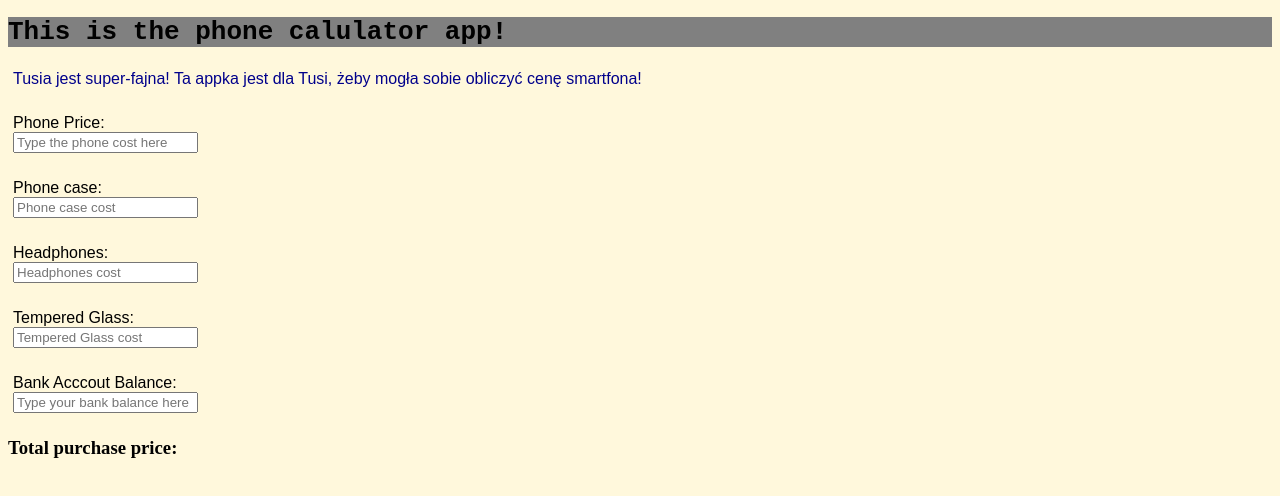
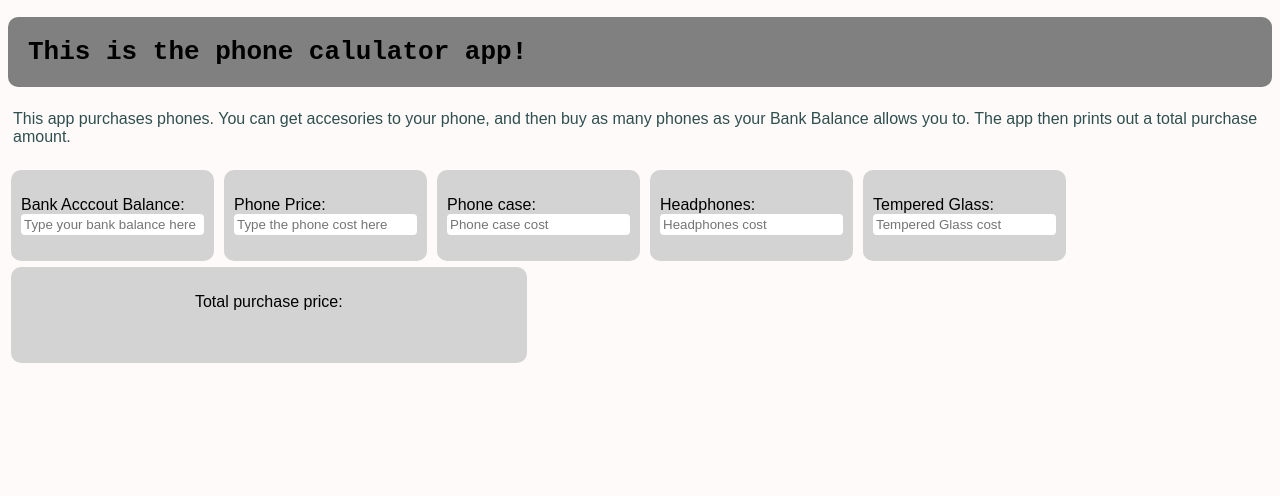
Before and after one commit to sylvestertarnowski/smartphonePriceCalculator, a plain HTML site: page smartphonePriceCalculator/index.html in a window 1280 px wide. Drawn offline with Linux system fonts and the light colour scheme.

Commit message:
Add files via upload
Cleaned up the UI, looks cleaner now, upgraded the formula so that it doesn't exceed the Account Balance.

```diff
--- a/smartphonePriceCalculator/index.html
+++ b/smartphonePriceCalculator/index.html
@@ -6,25 +6,24 @@
   <script src="script.js"></script>
   <body>
     <h1>This is the phone calulator app!</h1>
-    <p>Tusia jest super-fajna! Ta appka jest dla Tusi, żeby mogła sobie
-    obliczyć cenę smartfona!</p>
-    <p class="forms">Phone Price:<br>
+    <p>This app purchases phones. You can get accesories to your phone, and then buy as many phones as your Bank Balance allows you to. The app then prints out a total purchase amount.</p>
+    <div><p class="forms">Bank Acccout Balance:<br>
+    <input type="text" id="bankbalance" onkeyup="formChanged()"
+           onchange="formChanged()" placeholder="Type your bank balance here"/></p></div>
+    <div><p class="forms">Phone Price:<br>
     <input type="text" id="phoneprice" onkeyup="formChanged()"
-    onchange="formChanged()" placeholder="Type the phone cost here"/></p>
-    <p class="forms">Phone case:<br>
+           onchange="formChanged()" placeholder="Type the phone cost here"/></p></div>
+    <div><p class="forms">Phone case:<br>
     <input type="text" id="phonecase" onkeyup="formChanged()"
-    onchange="formChanged()" placeholder="Phone case cost"/></p>
-    <p class="forms">Headphones:<br>
+           onchange="formChanged()" placeholder="Phone case cost"/></p></div>
+    <div><p class="forms">Headphones:<br>
     <input type="text" id="headphones" onkeyup="formChanged()"
-    onchange="formChanged()" placeholder="Headphones cost"/></p>
-    <p class="forms">Tempered Glass:<br>
+           onchange="formChanged()" placeholder="Headphones cost"/></p></div>
+    <div><p class="forms">Tempered Glass:<br>
     <input type="text" id="phoneglass" onkeyup="formChanged()"
-    onchange="formChanged()" placeholder="Tempered Glass cost"/></p>
-    <p class="forms">Bank Acccout Balance:<br>
-    <input type="text" id="bankbalance" onkeyup="formChanged()"
-    onchange="formChanged()" placeholder="Type your bank balance here"/></p>
-    <h3>Total purchase price:</h3>
-    <p id="totalprice"></p>
+           onchange="formChanged()" placeholder="Tempered Glass cost"/></p></div>
+    <div id="lastDiv"><p class="forms">Total purchase price:</p>
+      <p id="totalprice"></p></div>
   </body>
 
 </html>
--- a/smartphonePriceCalculator/script.js
+++ b/smartphonePriceCalculator/script.js
@@ -25,7 +25,7 @@ var finalPrice = purchaseAmount + purchaseAmount * taxRate;
 /* Have to figure out away to not let the phone price show
 if there is no money in the bank */
 if ((phoneCase + phoneHeadphones + phoneGlass) < mentalSpendingLimit) {
-    for (var n=0; (purchaseAmount + (purchaseAmount * taxRate)) < bankBalance; n++) {
+    for (var n=0; (purchaseAmount + (purchaseAmount * taxRate)) < bankBalance - (purchaseAmount + (purchaseAmount * taxRate)); n++) {
       purchaseAmount += purchaseAmount;
     }
     // alert('$' + purchaseAmount.toFixed(2));
--- a/smartphonePriceCalculator/stylesheet.css
+++ b/smartphonePriceCalculator/stylesheet.css
@@ -1,16 +1,36 @@
 h1 {
-  background-color: grey;
-  font-family: monospace;
+    background-color: grey;
+    font-family: monospace;
+    border-radius: 10px;
+    padding: 20px;
 }
 body {
-  background-color: Cornsilk;
+  background-color: snow;
 }
 p {
   font-family: sans-serif;
-  color: darkblue;
+  color: darkslategrey;
   padding: 5px;
 }
-
 .forms {
   color: black;
 }
+input {
+    border-radius: 4px;
+    border: none;
+    padding: 3px;
+}
+div {
+    border-radius: 10px;
+    display: inline-block;
+    background-color: lightgrey;
+    margin: 3px;
+    padding: 5px;
+
+}
+#lastDiv {
+    display: block;
+    text-align: center;
+    width: 40%;
+    min-width: 250px;
+}
```
